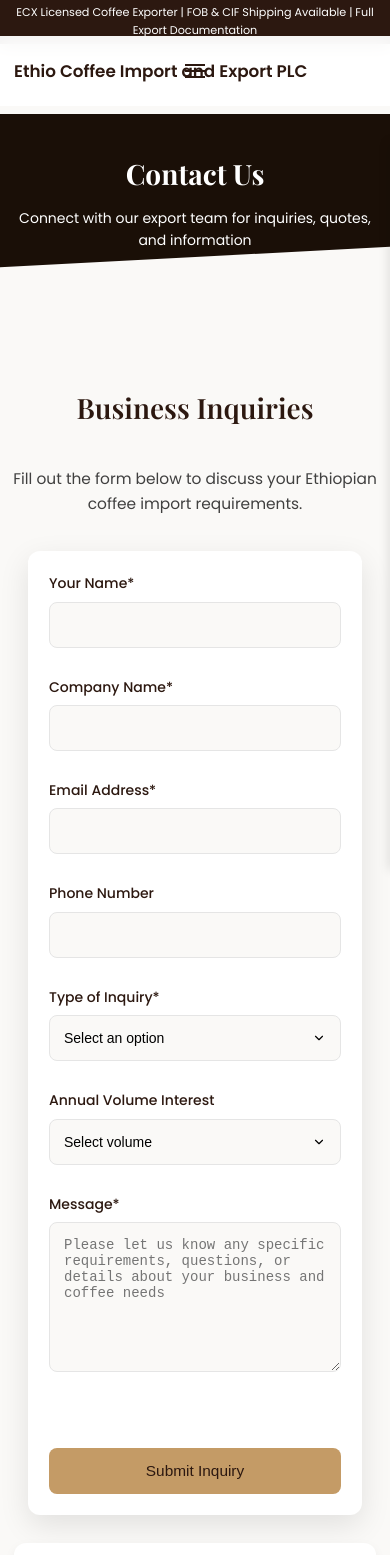
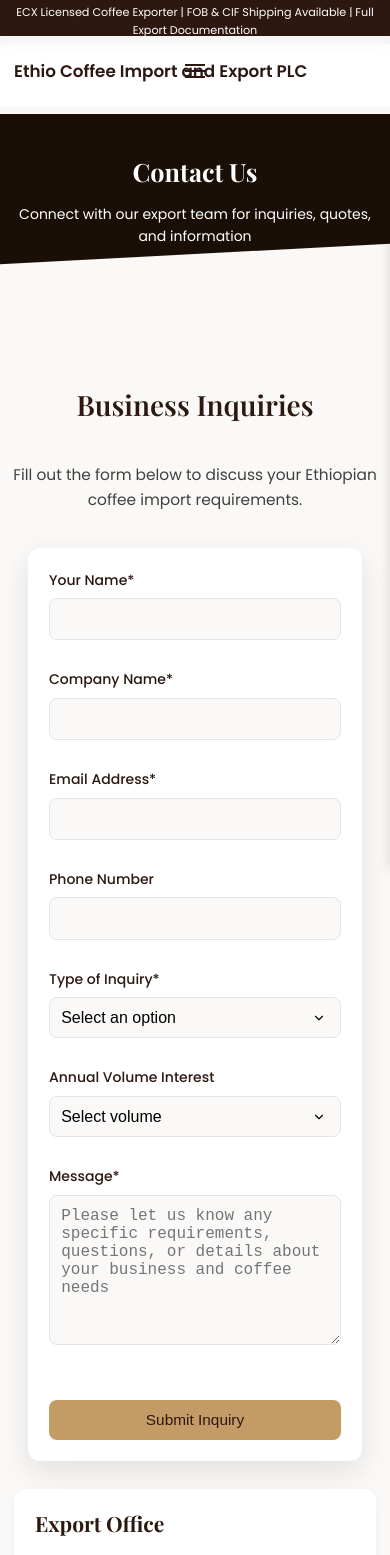
Before and after one commit to tofi-124/coffee-export-website, a React (Create React App) app: page /contact in a window 390 px wide. Shown: the top 1555 px of the page. Built offline with nearby package versions, Linux system fonts and the light colour scheme.

Commit message:
Enhance mobile responsiveness and touch target sizes across various components

```diff
--- a/src/components/Header.css
+++ b/src/components/Header.css
@@ -149,6 +149,11 @@
 @media (max-width: 968px) {
   .mobile-menu-button {
     display: block;
+    width: 44px;  /* Increased touch target */
+    height: 44px; /* Minimum recommended touch target size */
+    display: flex;
+    align-items: center;
+    justify-content: center;
   }
 
   .nav-menu {
@@ -162,6 +167,8 @@
     padding: var(--card-padding-tablet);
     transition: right 0.3s ease;
     box-shadow: -2px 0 10px rgba(0, 0, 0, 0.1);
+    overflow-y: auto; /* Allow scrolling if menu is too tall */
+    -webkit-overflow-scrolling: touch; /* Smooth scrolling on iOS */
   }
 
   .header.scrolled .nav-menu {
@@ -178,6 +185,11 @@
     text-align: center;
     padding: 1rem 0;
     font-size: 1.1rem;
+    min-height: 44px; /* Minimum touch target height */
+    display: flex;
+    align-items: center;
+    justify-content: center;
+    margin: 0.25rem 0; /* Add spacing between nav items */
   }
 
   .mobile-menu-overlay {
--- a/src/components/ImageLoader.js
+++ b/src/components/ImageLoader.js
@@ -1,7 +1,7 @@
 import React, { useState } from 'react';
 import './ImageLoader.css';
 
-function ImageLoader({ src, alt }) {
+function ImageLoader({ src, alt, sizes = "100vw", mobileSrc }) {
   const [isLoaded, setIsLoaded] = useState(false);
   const [isError, setIsError] = useState(false);
 
@@ -13,6 +13,9 @@ function ImageLoader({ src, alt }) {
     setIsError(true);
     setIsLoaded(true);
   };
+
+  // Create srcset if mobileSrc is provided
+  const srcSet = mobileSrc ? `${mobileSrc} 480w, ${src} 800w` : null;
 
   return (
     <div className={`image-loader ${isLoaded ? 'loaded' : ''}`}>
@@ -26,10 +29,13 @@ function ImageLoader({ src, alt }) {
       {!isError ? (
         <img
           src={src}
+          srcSet={srcSet}
+          sizes={srcSet ? sizes : null}
           alt={alt}
           onLoad={handleLoad}
           onError={handleError}
           className={isLoaded ? 'fade-in' : ''}
+          loading="lazy"
         />
       ) : (
         <div className="image-error">
--- a/src/pages/About.js
+++ b/src/pages/About.js
@@ -90,10 +90,6 @@ function About() {
               <div className="value-card hover-lift">
                 <h3>Sustainability</h3>
                 <p>Sustainability is woven into everything we do. We invest in environmental sustainability by supporting organic farming practices, biodiversity conservation, and training farmers in climate-resilient techniques. We also champion social sustainability through reinvestment in farmer communities.</p>
-              </div>
-              <div className="value-card hover-lift">
-                <h3>Radical Transparency</h3>
-                <p>We provide end-to-end visibility on our coffees with rich descriptions of origins, processing methods, and the people behind each lot. We maintain meticulous records to trace any bag of coffee back to the exact harvest and lot.</p>
               </div>
             </div>
           </div>
--- a/src/pages/Contact.css
+++ b/src/pages/Contact.css
@@ -489,6 +489,36 @@
   }
 }
 
+/* Extra small devices */
+@media (max-width: 400px) {
+  .form-group input,
+  .form-group textarea,
+  .form-group select {
+    padding: 0.8rem;
+    font-size: 16px; /* Prevent iOS zoom on focus */
+  }
+
+  .btn-submit,
+  .btn-primary,
+  .submit-btn {
+    width: 100%;
+    margin-top: 1.5rem;
+    padding: 0.8rem;
+  }
+
+  .contact-info-item {
+    padding: 1rem;
+  }
+
+  .form-container {
+    padding: 1rem;
+  }
+
+  .contact-hero h1 {
+    font-size: 1.8rem;
+  }
+}
+
 @media (prefers-reduced-motion: reduce) {
   .contact-info-item {
     transition: none;
--- a/src/pages/Home.css
+++ b/src/pages/Home.css
@@ -330,6 +330,40 @@
   .cta-section .content {
     padding: 0 1rem;
   }
+
+  .hero {
+    min-height: 500px; /* Reduce minimum height on small screens */
+  }
+
+  .hero-content h1 {
+    font-size: 2.2rem; /* Ensure good readability on small screens */
+    margin-bottom: 1rem;
+  }
+
+  .hero-content p {
+    font-size: 1rem;
+    margin-bottom: 1.5rem;
+  }
+}
+
+/* Extra small devices */
+@media (max-width: 400px) {
+  .hero {
+    margin-top: -100px; /* Further adjust for very small screens */
+    min-height: 450px;
+  }
+
+  .hero-content h1 {
+    font-size: 2rem;
+  }
+
+  .feature {
+    padding: 1.2rem;
+  }
+
+  .grade-info {
+    padding: 1.2rem;
+  }
 }
 
 @keyframes fadeUp {
--- a/src/pages/Offerings.css
+++ b/src/pages/Offerings.css
@@ -54,6 +54,10 @@
   transition: all 0.3s ease;
   font-weight: 500;
   min-width: 120px;
+  min-height: 44px; /* Minimum touch target height */
+  display: flex;
+  align-items: center;
+  justify-content: center;
 }
 
 .filter-btn:hover,
--- a/src/styles/global.css
+++ b/src/styles/global.css
@@ -19,12 +19,18 @@
   --section-padding-desktop: 6rem 0;
   --section-padding-tablet: 4rem 0;
   --section-padding-mobile: 3rem 0;
+  --section-padding-xs: 2rem 0; /* Extra small screens section padding */
   --card-padding-desktop: 2.5rem;
   --card-padding-tablet: 2rem;
   --card-padding-mobile: 1.5rem;
+  --card-padding-xs: 1rem; /* Extra small screens card padding */
   --border-radius-large: 12px;
   --border-radius-medium: 8px;
   --border-radius-small: 4px;
+  --min-touch-target: 44px; /* Minimum touch target size for mobile */
+  --container-padding-desktop: 0 2rem;
+  --container-padding-tablet: 0 1.5rem;
+  --container-padding-mobile: 0 1rem;
 }
 
 * {
@@ -280,7 +286,7 @@ img {
 
 @media (max-width: 968px) {
   :root {
-    --container-padding: 0 1.5rem;
+    --container-padding: var(--container-padding-tablet);
   }
 
   .grid-3,
@@ -303,7 +309,7 @@ img {
   }
 
   .container {
-    padding: 0 1.5rem;
+    padding: var(--container-padding-mobile);
   }
 
   .grid-2,
@@ -335,7 +341,7 @@ img {
 
 @media (max-width: 480px) {
   :root {
-    --container-padding: 0 1rem;
+    --container-padding: var(--container-padding-mobile);
   }
 
   html {
@@ -343,10 +349,28 @@ img {
   }
 
   .container {
-    padding: 0 1rem;
+    padding: var(--container-padding-mobile);
   }
 
   .card-content {
     padding: var(--card-padding-mobile);
   }
+
+  .section {
+    padding: var(--section-padding-xs);
+  }
 }
+
+@media (max-width: 320px) {
+  .btn {
+    min-height: var(--min-touch-target);
+  }
+
+  .card-content {
+    padding: var(--card-padding-xs);
+  }
+
+  .section {
+    padding: var(--section-padding-xs);
+  }
+}
```
